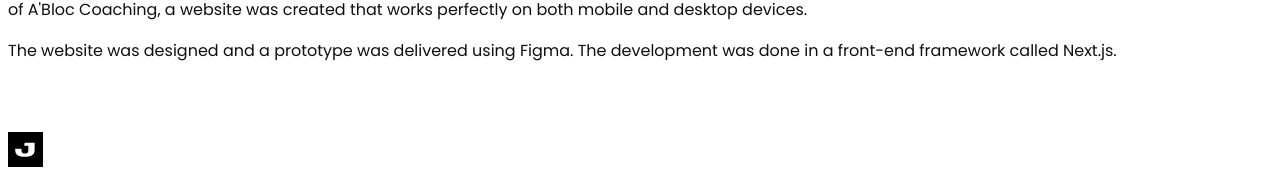
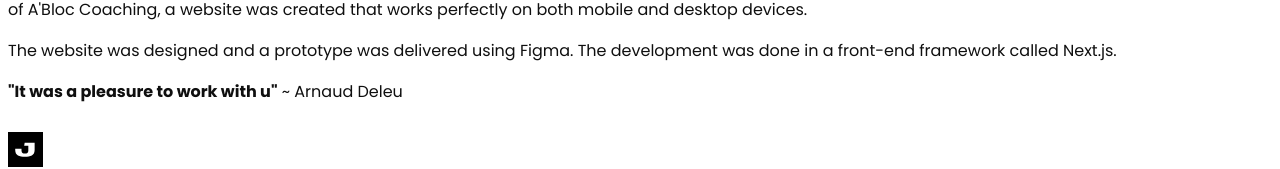
Before and after one commit to HiJens/jensderyckere, a Next.js app: page /work/abloc in a window 1280 px wide. Shown: the part 956-1125 px from the top of the page. Built offline with nearby package versions, Linux system fonts and the light colour scheme.

Commit message:
Added quote

```diff
--- a/pages/work/abloc.jsx
+++ b/pages/work/abloc.jsx
@@ -2,7 +2,7 @@
 import { BaseLayout } from "../../layouts";
 
 // Partials
-import { Hero, Details, Text } from "../../partials/Work";
+import { Hero, Details, Text, Quote } from "../../partials/Work";
 
 // Images
 import HeroImage from "../../public/assets/images/abloc.jpeg";
@@ -48,6 +48,11 @@ export default function Abloc() {
                     "The website was designed and a prototype was delivered using Figma. The development was done in a front-end framework called Next.js. "
                 ]}
             />
+
+            <Quote
+                title="It was a pleasure to work with u"
+                name="Arnaud Deleu"
+            />
         </BaseLayout>
     )
 }
--- /dev/null
+++ b/partials/Work/Quote.jsx
@@ -0,0 +1,13 @@
+export default function Quote({ title, name }) {
+    return (
+        <section className="quote">
+            <div className="container py-12 px-6 sm:px-10 md:px-16 lg:mx-auto flex justify-center">
+                <div className="max-w-sm">
+                    <span className="text-sm text-grey font-light text-center">
+                        <strong className="text-black text-lg font-semibold mr-3">"{title}"</strong> ~ {name}
+                    </span>
+                </div>
+            </div>
+        </section>
+    )
+};
--- a/partials/Work/Text.jsx
+++ b/partials/Work/Text.jsx
@@ -1,5 +1,4 @@
 export default function Text({ title, columns }) {
-    console.log(columns)
     return (
         <section className="text">
             <div className="container py-12 px-6 sm:px-10 md:px-16 lg:mx-auto">
--- a/partials/Work/index.jsx
+++ b/partials/Work/index.jsx
@@ -1,9 +1,11 @@
 import Hero from "./Hero";
 import Details from "./Details";
 import Text from "./Text";
+import Quote from "./Quote";
 
 export {
     Hero,
     Details,
-    Text
+    Text,
+    Quote
 };
```
Also changed, not shown: partials/Work/Banner.jsx (added).
